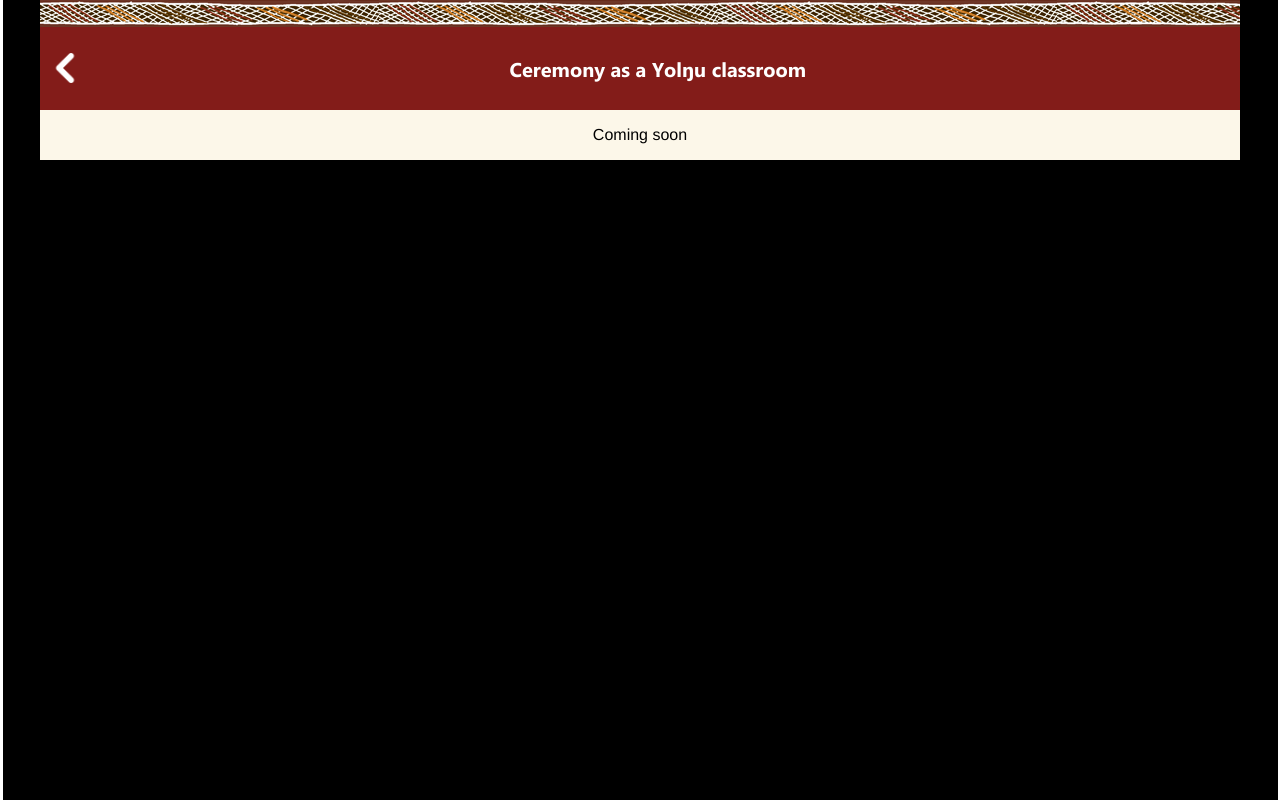
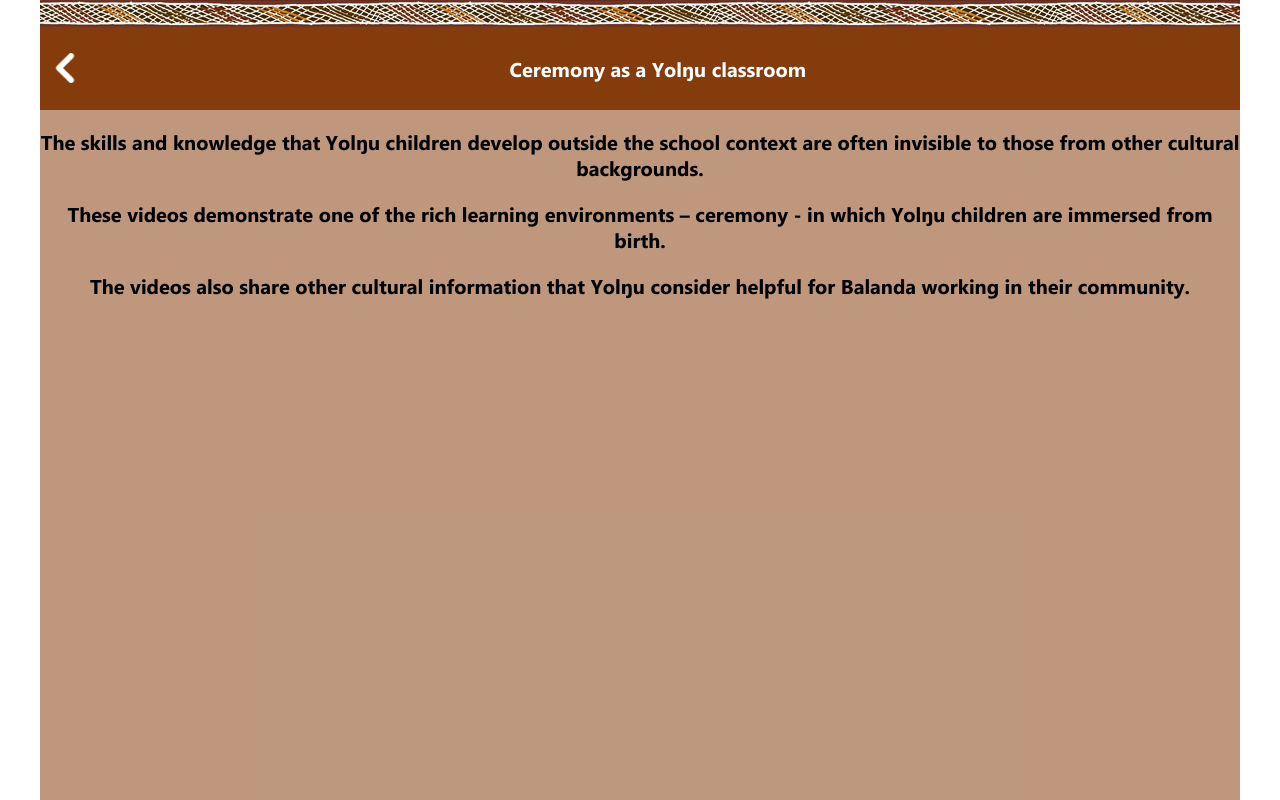
Before and after one commit to sarahbock/yalu-web, a React (Create React App) app: page /ceremony in a window 1280 px wide. Built offline with nearby package versions, Linux system fonts and the light colour scheme.

Commit message:
Ceremony

```diff
--- a/src/index.css
+++ b/src/index.css
@@ -565,8 +565,6 @@ margin: 0 auto; position: relative; top:-30px;}
 @media only screen and (max-width: 680px) {  .auspathwayScreen .dhukarrSectionContentRow{ } }
 
 
-/*CEREMONY SCREEN*/
-.ceremonyScreen .contentContainer{ background-color: #FCF7E9;}
 /*ENTRY*/
 
 .entryContent{
@@ -608,6 +606,10 @@ word-break: break-word;
   filter: invert(19%) sepia(35%) saturate(3376%) hue-rotate(339deg) brightness(94%) contrast(91%);
 }
 
+/*CEREMONY SCREEN*/
+.ceremonyScreen{background-color: #843c0b87;}
+.ceremonyScreen p{color: #000000; }
+
 /*APP HEADER*/
 .appHeader{
   display: flex;
@@ -624,6 +626,7 @@ word-break: break-word;
 }
 .appHeader.black{background-color:#404040}
 .appHeader.purple{background-color:#9855A0}
+.appHeader.brown{background-color:#843c0c}
 .appHeader.bgstrip{
   padding-top: 30px;
 }
--- a/src/screens/Ceremony.js
+++ b/src/screens/Ceremony.js
@@ -10,13 +10,16 @@ const Ceremony = () => {
 
 
   return(
-    <div className="container ceremonyScreen">
 
-      <TopNav back title="Ceremony as a Yolŋu classroom"/>
+    <div className="container brown dhukarrScreen ceremonyScreen">
+
+    <TopNav back noBorder colour='brown' title="Ceremony as a Yolŋu classroom"/>
 
       <div className='contentContainer'>
 
-      <p>Coming soon</p>
+      <p>The skills and knowledge that Yolŋu children develop outside the school context are often invisible to those from other cultural backgrounds. </p>
+      <p>These videos demonstrate one of the rich learning environments – ceremony - in which Yolŋu children are immersed from birth. </p>
+      <p>The videos also share other cultural information that Yolŋu consider helpful for Balanda working in their community.</p>
       </div>
 
 
```
